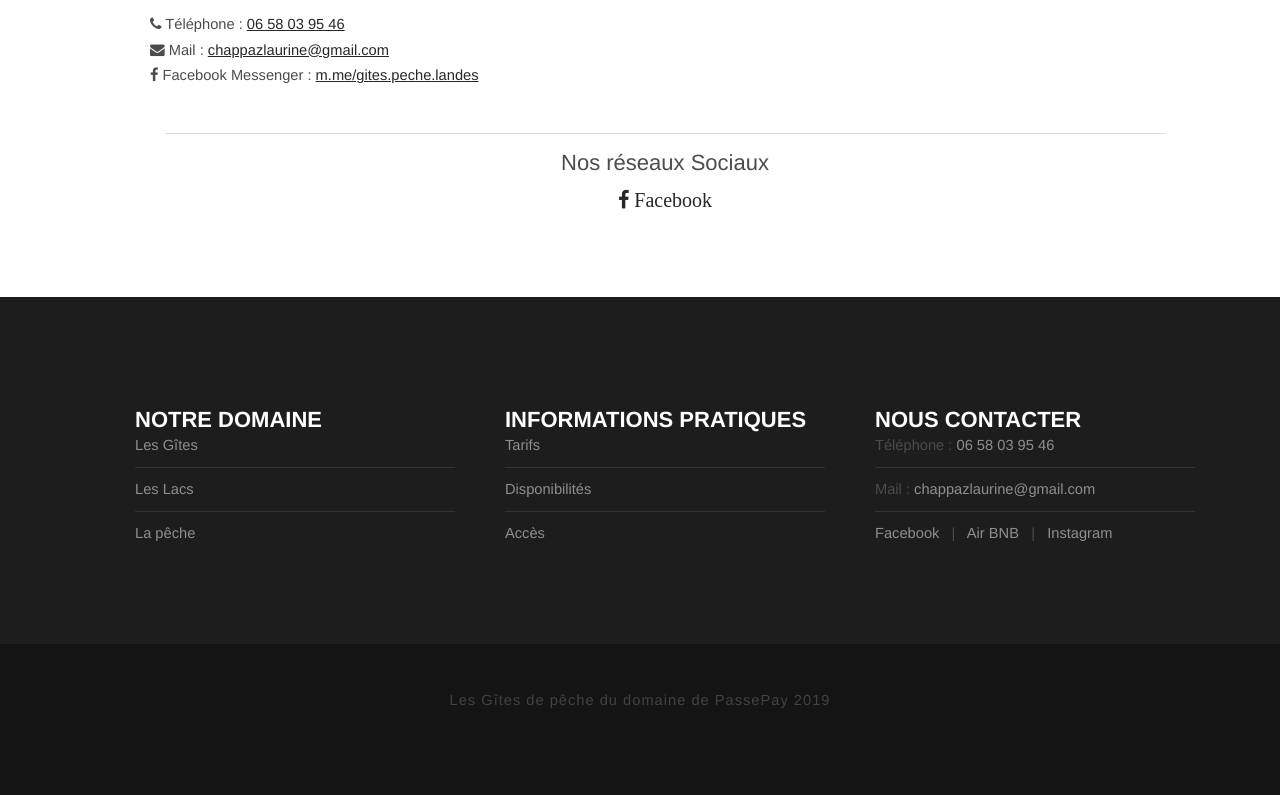
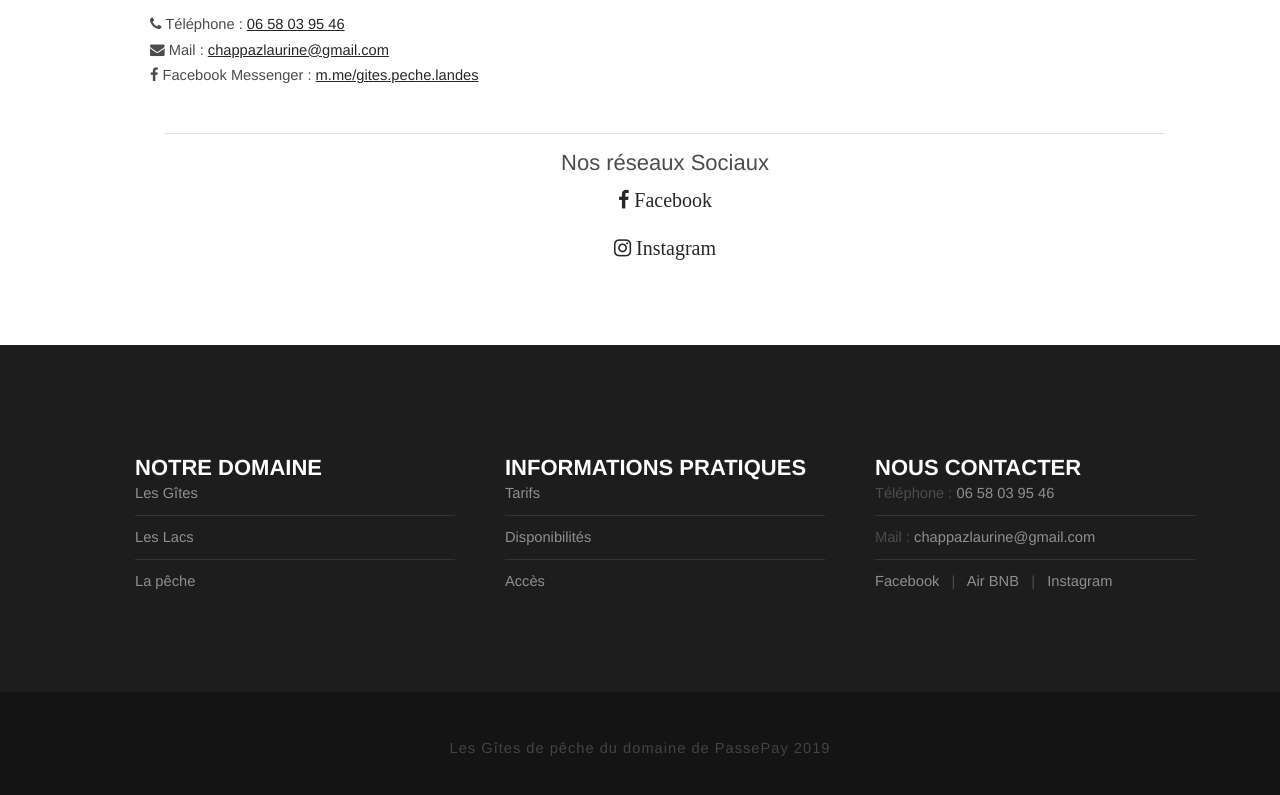
Before and after one commit to BataillieCommunityManager/DomaineDePassepay, a plain HTML site: page contact.html in a window 1280 px wide. Shown: the part 776-1571 px from the top of the page. Before the commit the page ends 1533 px from the top, so only its background shows below. Drawn offline with nearby package versions, Linux system fonts and the light colour scheme; a web font is replaced by a local one.

Commit message:
Social networks

```diff
--- a/contact.html
+++ b/contact.html
@@ -113,6 +113,7 @@
                                     <h3>Nos réseaux Sociaux</h3>
                                     <ul class="list-inline banner-social-buttons">
                                         <li><a href="http://facebook.domainedepassepay.fr" class="btn btn-default btn-lg"><i class="fa fa-facebook"> Facebook</i></a></li>
+                                        <li><a href="http://instagram.domainedepassepay.fr" class="btn btn-default btn-lg"><i class="fa fa-instagram"> Instagram</i></a></li>
                                     </ul>
                                 </div>
 
```
Also changed, not shown: 1 other file.
